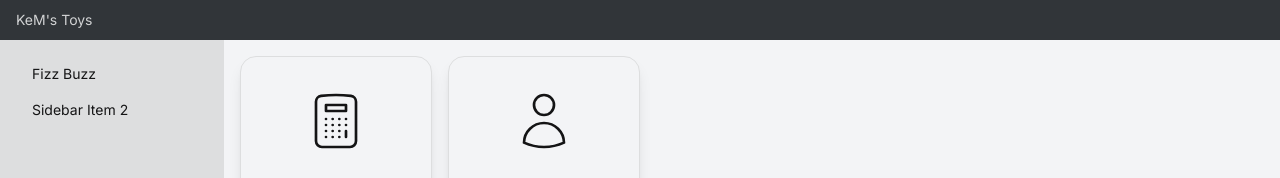
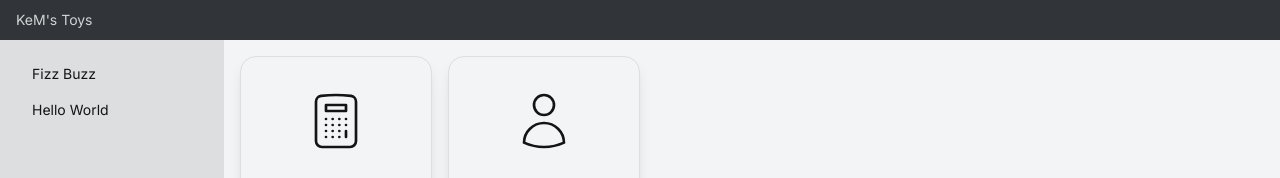
Before and after one commit to kem198/kems-toys, a Next.js app: page / in a window 1280 px wide. Shown: the top 178 px of the page. Built offline with nearby package versions, Linux system fonts and the light colour scheme.

Commit message:
make ToyList

```diff
--- /dev/null
+++ b/src/components/Organisms/ToyList.tsx
@@ -0,0 +1,18 @@
+import toysData from '@/assets/toys.json';
+import Link from 'next/link';
+
+export default function ToyList() {
+  // li 要素のコンポーネントをループ生成する関数
+  const generateToyList = () =>
+    Object.keys(toysData).map((key) => {
+      const toy = toysData[key];
+      return (
+        <li key={key}>
+          <Link href={toy.link}>{toy.title}</Link>
+        </li>
+      );
+    });
+
+  // コンポーネントの配列を返す
+  return <ul>{generateToyList()}</ul>;
+}
--- a/src/components/Templates/TwoColumnLayout.tsx
+++ b/src/components/Templates/TwoColumnLayout.tsx
@@ -1,3 +1,4 @@
+import ToyList from '@/components/Organisms/ToyList';
 import Link from 'next/link';
 
 export default function Navbar({ title, link, children }) {
@@ -46,15 +47,10 @@ export default function Navbar({ title, link, children }) {
             aria-label="close sidebar"
             className="drawer-overlay"
           ></label>
-          <ul className="menu min-h-full w-56 bg-base-200 p-4">
+          <div className="menu min-h-full w-56 bg-base-200 p-4">
             {/* Sidebar content here */}
-            <li>
-              <Link href={link}>{title}</Link>
-            </li>
-            <li>
-              <a>Sidebar Item 2</a>
-            </li>
-          </ul>
+            <ToyList />
+          </div>
         </div>
       </div>
     </div>
```
Also changed, not shown: 1 other file (tests, documents, lock files or other folders).
